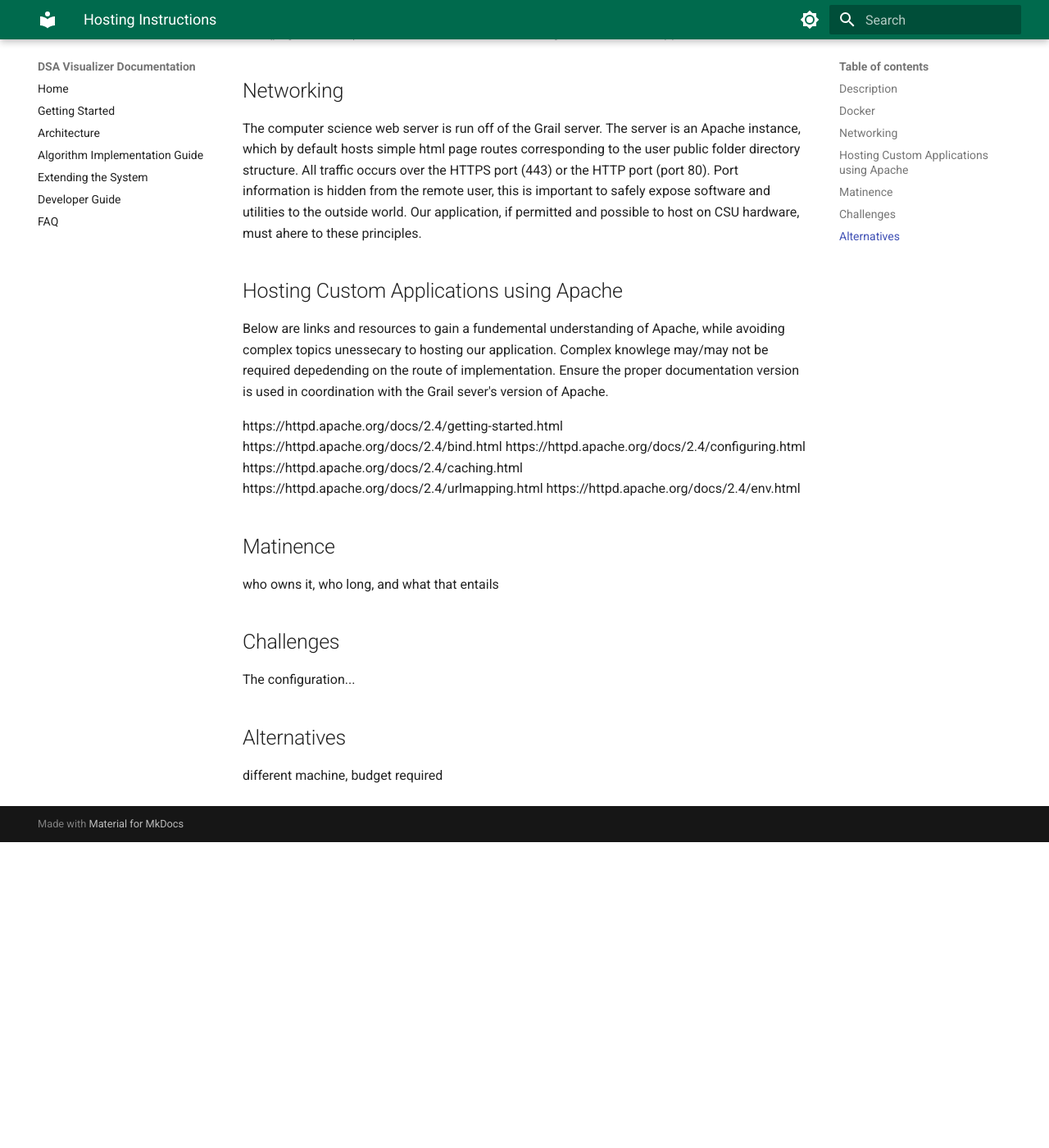
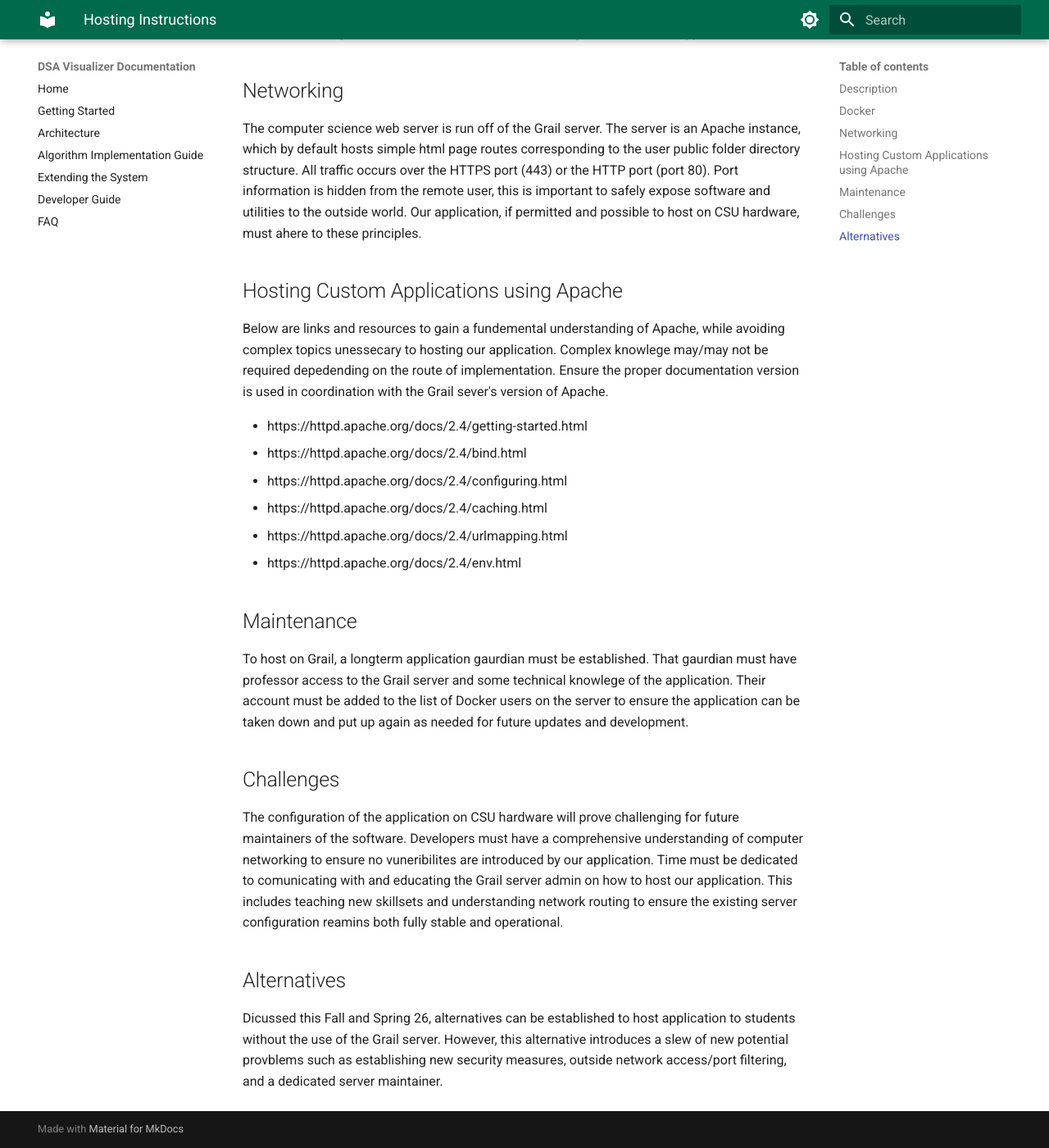
Before and after one commit to Group-8-DSA-Visualizer/DSA-Visualizer-Wiki, an MkDocs documentation site: the page built from docs/hosting.md, in a window 1280 px wide and 1400 px high, scrolled down 397 px. Shown: the whole window at 82% size. Built offline with MkDocs 1.6.1 and Material for MkDocs 9.7.7, drawn with Linux system fonts in a browser that asks for light colours; before the commit the page ends 1424 px from its top, so only the background shows below that.

Commit message:
Update hosting.md

```diff
--- a/docs/hosting.md
+++ b/docs/hosting.md
@@ -4,7 +4,7 @@
 Although conceptualized and put into motion, deployment of the application was far beyond the scope of the project in its current state. We hope that future groups will acomplish our misson to put our application into production. Below are some breif notes/information gathered on how to do so using existing CSU resources.
 
 ## Docker
-See (page link here) for extensive information on using Docker with the application.
+See [Docker Intergration](docker-intergration.md) for extensive information on using Docker with the application.
 
 ## Networking
 The computer science web server is run off of the Grail server. The server is an Apache instance, which by default hosts simple html page routes corresponding to the user public folder directory structure. All traffic occurs over the HTTPS port (443) or the HTTP port (port 80). Port information is hidden from the remote user, this is important to safely expose software and utilities to the outside world. Our application, if permitted and possible to host on CSU hardware, must ahere to these principles.
@@ -12,17 +12,18 @@ The computer science web server is run off of the Grail server. The server is an
 ## Hosting Custom Applications using Apache
 Below are links and resources to gain a fundemental understanding of Apache, while avoiding complex topics unessecary to hosting our application. Complex knowlege may/may not be required depedending on the route of implementation. Ensure the proper documentation version is used in coordination with the Grail sever's version of Apache.
 
-https://httpd.apache.org/docs/2.4/getting-started.html
-https://httpd.apache.org/docs/2.4/bind.html
-https://httpd.apache.org/docs/2.4/configuring.html
-https://httpd.apache.org/docs/2.4/caching.html
-https://httpd.apache.org/docs/2.4/urlmapping.html
-https://httpd.apache.org/docs/2.4/env.html
+* https://httpd.apache.org/docs/2.4/getting-started.html
+* https://httpd.apache.org/docs/2.4/bind.html
+* https://httpd.apache.org/docs/2.4/configuring.html
+* https://httpd.apache.org/docs/2.4/caching.html
+* https://httpd.apache.org/docs/2.4/urlmapping.html
+* https://httpd.apache.org/docs/2.4/env.html
 
-## Matinence
-who owns it, who long, and what that entails
+## Maintenance
+To host on Grail, a longterm application gaurdian must be established. That gaurdian must have professor access to the Grail server and some technical knowlege of the application. Their account must be added to the list of Docker users on the server to ensure the application can be taken down and put up again as needed for future updates and development.
+
 ## Challenges
-The configuration...
+The configuration of the application on CSU hardware will prove challenging for future maintainers of the software. Developers must have a comprehensive understanding of computer networking to ensure no vuneribilites are introduced by our application. Time must be dedicated to comunicating with and educating the Grail server admin on how to host our application. This includes teaching new skillsets and understanding network routing to ensure the existing server configuration reamins both fully stable and operational.
 
 ## Alternatives
-different machine, budget required
+Dicussed this Fall and Spring 26, alternatives can be established to host application to students without the use of the Grail server. However, this alternative introduces a slew of new potential provblems such as establishing new security measures, outside network access/port filtering, and a dedicated server maintainer.
```
